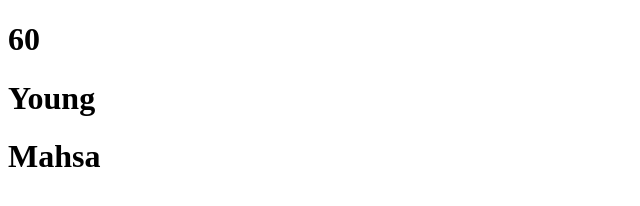
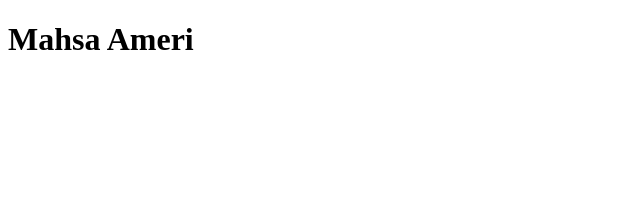
Before and after one commit to Mahsa1990a/vuePractice, a plain HTML site: page index.html in a window 1280 px wide. Shown: the whole page, without its empty margins (0-640 px from the left). Drawn offline with Linux system fonts and the light colour scheme.

Commit message:
added another property to Vue as methods and pass it into h1

```diff
--- a/index.html
+++ b/index.html
@@ -13,9 +13,10 @@
 </head>
 <body>
   <div id="app">
-    <h1>{{ age * 2 }}</h1>
+    <!-- <h1>{{ age * 2 }}</h1>
     <h1>{{ age > 60 ? 'Old' : "Young" }}</h1>
-    <h1>{{ name.split(' ')[0] }}</h1>
+    <h1>{{ name.split(' ')[0] }}</h1> -->
+    <h1>{{ getFullName() }}</h1>
   </div>
 
   <!-- Vue js  -->
@@ -27,7 +28,15 @@
       el: '#app',
       data: {
         age: 30,
-        name: "Mahsa Ameri"
+        // name: "Mahsa Ameri"
+        firstName: "Mahsa",
+        lastName: "Ameri"
+      },
+      methods: { // methods is func in obj(in this case obj is Vue instance)
+        getFullName: function() {
+          // return this.firstName + ' ' + this.lastName;
+          return `${this.firstName} ${this.lastName}`;
+        }
       }
     });
   </script>
```
